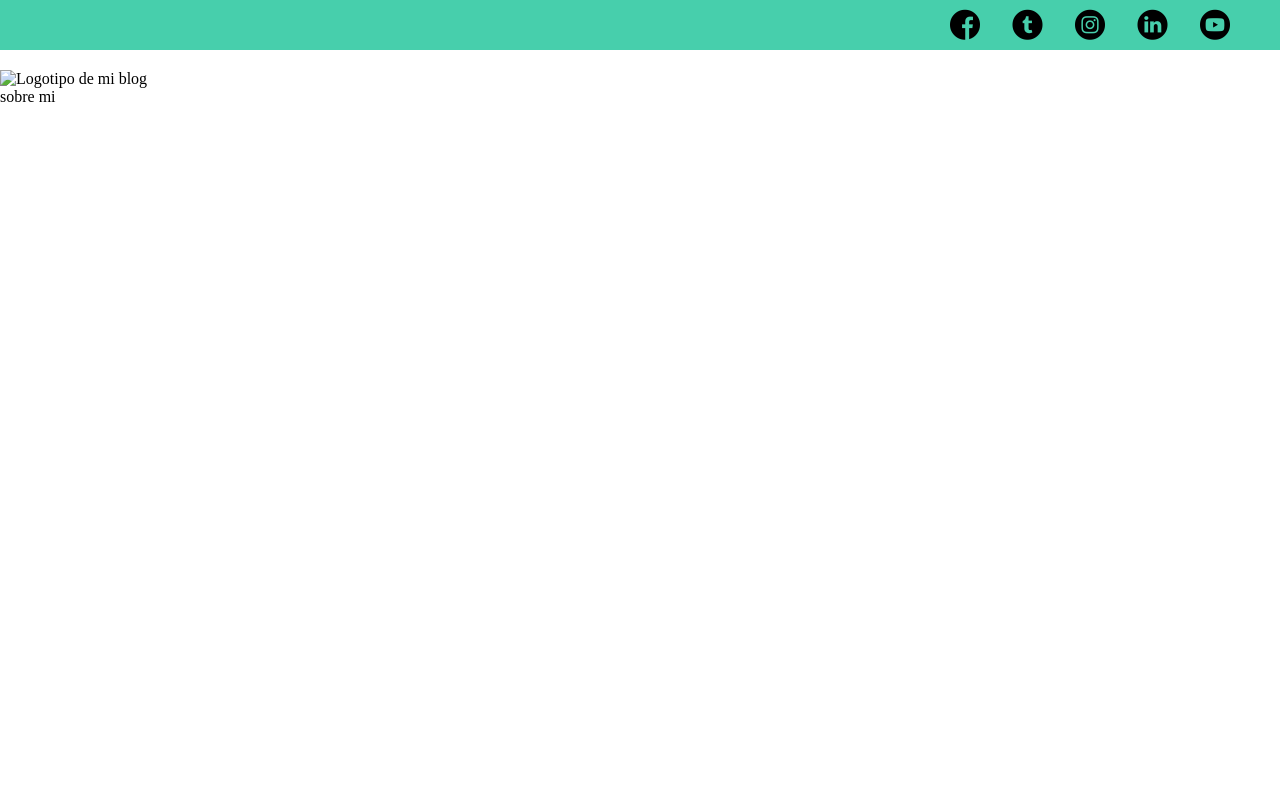
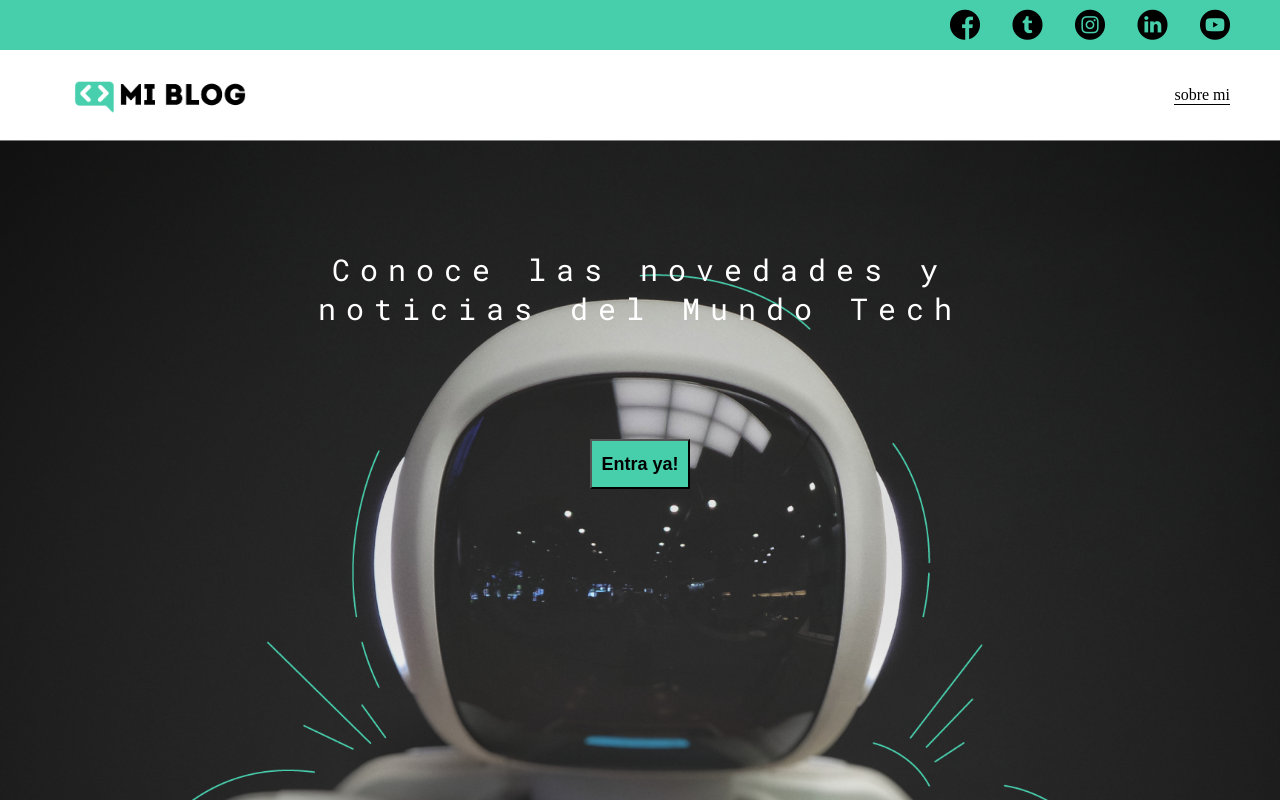
Before and after one commit to yherardrl/Blog-maquetacion-css, a plain HTML site: page index.html in a window 1280 px wide. Drawn offline with Linux system fonts and the light colour scheme.

Commit message:
segundo commit, maquetado hecho hasta la página de mis blogs

```diff
--- a/css/main.css
+++ b/css/main.css
@@ -1,3 +1,5 @@
+@import url('https://fonts.googleapis.com/css2?family=Roboto+Mono:wght@400;500;700&family=Roboto+Slab:wght@400;500;700&family=Roboto:wght@400;500;700;900&display=swap');
+
 body{
     margin: 0;
     padding: 0;
@@ -34,3 +36,70 @@ header .header-icons-container .icons{
     justify-self: end;
     margin-right: 50px;
 }
+nav{
+    display: grid;
+    grid-template-columns: 1fr 1fr;
+    height: 90px;
+}
+nav .nav-logo-container{
+    margin-left: 50px;
+}
+nav .nav-logo-container img{
+    width: 220px;
+    margin-top: 10px;
+}
+nav .profile-link{
+    display: flex;
+    align-items: center;
+    justify-content: flex-end;
+    margin-right: 50px;
+}
+nav .profile-link a{
+    color: black;
+    border-bottom: 1px solid black;
+}
+.main-container{
+    width: 100%;
+    height: 100vh;
+}
+.home-main{
+    display: grid;
+    grid-template-columns: 1fr 4fr 1fr;
+    height: 100%;
+    background-image: url('../assets/img/Cover.png');
+    background-position: center;
+    background-repeat: no-repeat;
+    background-size: cover;
+}
+.home-main section{
+    display: grid;
+    grid-column: 2;
+    justify-items: center;
+    height: 350px;
+    margin-top: 80px;
+}
+.home-main-text{
+    font-family: 'Roboto mono', monospace;
+    font-size: 30px;
+    font-weight: 700px;
+    letter-spacing: 10px;
+    color: white;
+    text-align: center;
+}
+.home-main-button{
+    width: 100px;
+    height: 50px;
+    background: #47cfac;
+    display: grid;
+    align-items: center;
+}
+.home-main-button a{
+    font-weight: 700;
+    font-size: 18px;
+}
+/* seccion de mis blogs */
+
+.main-blogs-container{
+    display: grid;
+    grid-template-columns: 1fr 1 fr;
+}
--- a/index.html
+++ b/index.html
@@ -20,12 +20,22 @@
         </section>
         <nav>
             <section class="nav-logo-container">
-                <a href=""> <img src="/" alt="Logotipo de mi blog"> </a>
+                <a href=""> <img src="./assets/img/Logo-negro.png" alt="Logotipo de mi blog"> </a>
             </section>
-            <section class="">
+            <section class="profile-link">
                 <a href="perfil.html">sobre mi</a>
             </section>
         </nav>
     </header>
+    <main class="home-main">
+        <section>
+            <p class="home-main-text">Conoce las novedades y noticias del Mundo Tech</p>
+            <button class="home-main-button">
+                <a href="blogs.html">Entra ya!</a>
+            </button>
+        </section>
+
+
+    </main>
 </body>
 </html>
```
Also changed, not shown: blogs.html (+48 -0 lines), assets/img/Cover.png (added), assets/img/Logo-negro.png (added).
